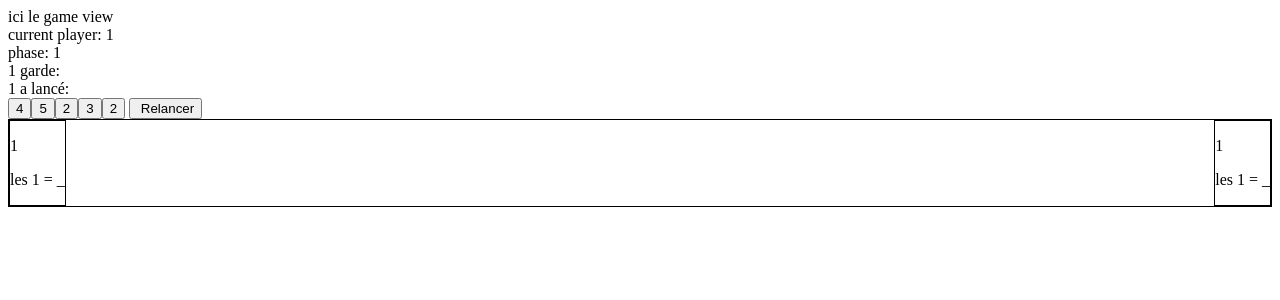
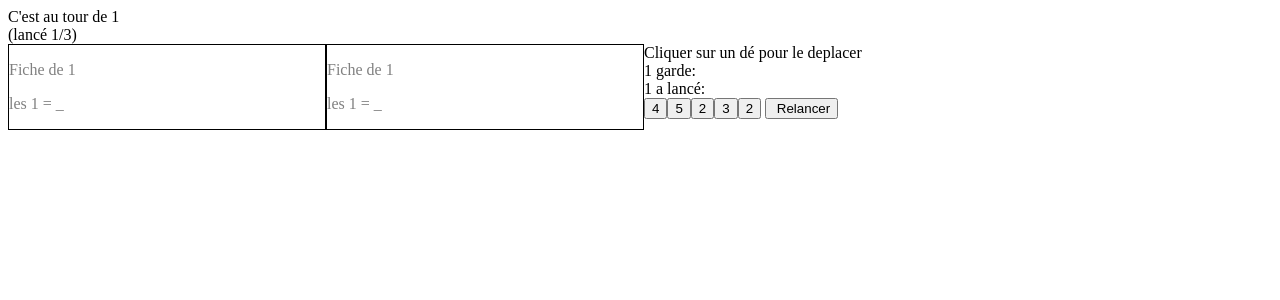
Before and after one commit to Gin-is-not-real/yam-s, a PHP site: page /index.php?action=play&phase=1 in a window 1280 px wide. Shown: the top 300 px of the page. Run offline with PHP 8.4, Linux system fonts and the light colour scheme; the visitor is signed in with stand-in values (Sample User, id 1).

Commit message:
meilleure mise en page, retrait de messages dev, ajout aide pour les points

```diff
--- a/controller.php
+++ b/controller.php
@@ -5,19 +5,27 @@ $GLOBALS['index'] = array('les 1', 'les 2', 'les 3', 'les 4', 'les 5', 'les 6',
 );
 /*
 $GLOBALS['max']
-array contenant maximum de points pour chaque score; 1*5, 2*5, 3*5, 4*5, 5*5, 6*5,
-brelan (a verifier) 3*6;
-carré (a verifier) 4*6;
-full (brelan + paire) 25 pnt;
-ptite suite 30 pnts,
-grnde suite 40 pnts,
-yam's 50 pnts,
-chance 5*6
+array contenant le maximum de points pour chaque score
 */
 $GLOBALS['max'] = array(5, 10, 15, 20, 25, 30, 18, 24, 25, 30, 40, 50, 30);
 
+$_SESSION['gen_fiche1'] = generateFiche($_SESSION['fiche1']);
+$_SESSION['gen_fiche2'] = generateFiche($_SESSION['fiche2']);
+
+    function generateFiche($fiche) {
+        $count = count($_SESSION['current_fiche']);
+        $str = '';
+        for($i = 0; $i < $count ; $i++) {
+
+            $index = $GLOBALS['index'][$i];
+            $label_points = $fiche[$index] != null ? ' points' : ' _ ';
+
+            $str .= '<p><label for="' . $index . '" >' . $index . ' = ' . $fiche[$index] . $label_points . '</label>';
+        }
+            return $str;
+    }
+
     function initPlayers() {
-
         $_SESSION['player1'] = $_POST['player1'];
         $_SESSION['player2'] = $_POST['player2'];
 
@@ -43,21 +51,18 @@ $GLOBALS['max'] = array(5, 10, 15, 20, 25, 30, 18, 24, 25, 30, 40, 50, 30);
             'grande suite' => null,
             'yams' => null,
             'chance' => null,
-            'total' => 0
+            'total' => null
         );
         return $fiche;
     }
 
-
     function initGame() {
-
         if(isset($_POST['first_player'])) {
             $_SESSION['current_player'] = $_POST['first_player'];
         }
         else {
             $_SESSION['current_player'] = $_SESSION['current_player'] == $_SESSION['player1'] ? $_SESSION['player2'] : $_SESSION['player1'];
         }
-
 
         $_SESSION['current_fiche'] = ($_SESSION['current_player'] == $_SESSION['player1']) ? $_SESSION['fiche1'] : $_SESSION['fiche2'];
 
@@ -68,6 +73,7 @@ $GLOBALS['max'] = array(5, 10, 15, 20, 25, 30, 18, 24, 25, 30, 40, 50, 30);
     function turn($phase) {
         $_GET['current_player'] = $_SESSION['current_player'];
         $_GET['phase'] = $phase;
+
         require('gameView.php');
     }
 
--- a/gameView.php
+++ b/gameView.php
@@ -2,10 +2,8 @@
     $title = 'Game';
     ob_start();
 
-    echo 'ici le game view';
-    echo '<br/>current player: ' . $_SESSION['current_player'];
-    echo '<br/>phase: ' . $_GET['phase'] . '<br/>';
-
+    echo 'C\'est au tour de ' . $_SESSION['current_player'];
+    echo '<br/>' . '(lancé ' . $_GET['phase'] . '/3)' . '<br/>';
 
 /*
 phase=1
@@ -27,7 +25,6 @@ phase=1
 phase = 2
 */
     else {
-
         for($i = 1; $i < 6; $i++) {
 
             $stock[$i] = (isset($_POST['hidden' . $i])) ? $_POST['hidden' . $i] : null;
@@ -36,12 +33,14 @@ phase = 2
         }
     }
 
-
-
 /*
 all
 */
+include('hub1.php');
+include('hub2.php');
 ?>
+<div id="board">
+    <div>Cliquer sur un dé pour le deplacer</div>
     <div><?= $_SESSION['current_player']; ?> garde:</div>
 
 <?php
@@ -69,14 +68,8 @@ all
 ?>
         <input type="submit" value=" <?= $_GET['phase'] == 3 ? 'Valider le score' : 'Relancer'; ?>" />
     </form>
+</div>
 
-<?php
-    include('hub.php');
-    /*
-    echo '<br/>' . 'current fiche' . '<br/>';
-    print_r($_SESSION['current_fiche']);
-    */
-?>
 
 <script type="text/javascript">
     var dice1 = document.querySelector('#dice_1');
@@ -121,7 +114,7 @@ all
 
     }
 </script>
+
 <?php
-
 $content = ob_get_clean();
 require('template.php');
--- a/hub.php
+++ b/hub.php
@@ -1,46 +1,38 @@
-<div id="hub">
+<!-- <div id="hub"> -->
 
-<?php
-
-    function generateFiche($fiche) {
-        $count = count($_SESSION['current_fiche']);
-        $str = '';
-        for($i = 0; $i < $count ; $i++) {
-
-            $index = $GLOBALS['index'][$i];
-            $label_points = $fiche[$index] != null ? ' points' : ' _ ';
-
-            $str .= '<p><label for="' . $index . '" >' . $index . ' = ' . $fiche[$index] . $label_points . '</label>';
-        }
-            return $str;
-    }
-?>
-
-    <div class="hub" id="player1">
+    <div class="hub" id="hub1">
 <?php
     echo '<p>' . $_SESSION['player1'] . '</p>';
-    $fiche = generateFiche($_SESSION['fiche1']);
-    echo $fiche;
+    echo $_SESSION['gen_fiche1'];
 ?>
     </div>
 
     <br/>
 
-    <div class="hub" id="player2">
+    <div class="hub" id="hub2">
 <?php
     echo '<p>' . $_SESSION['player2'] . '</p>';
-    $fiche = generateFiche($_SESSION['fiche2']);
-    echo $fiche;
+    echo $_SESSION['gen_fiche2'];
 ?>
     </div>
 
+<!-- </div> -->
     <style type="text/css" >
+/*
         #hub {
             border: 1px solid black;
             display: flex;
             justify-content: space-between;
         }
+*/
         .hub {
             border: 1px solid black;
         }
+
+        #hub1 {
+            float: left;
+        }
+        #hub2 {
+            float: right;
+        }
     </style>
--- /dev/null
+++ b/hub1.php
@@ -0,0 +1,41 @@
+<div class="hub" id="hub1">
+<?php
+    echo '<p>' . 'Fiche de ' . $_SESSION['player1'] . '</p>';
+    echo $_SESSION['gen_fiche1'];
+?>
+</div>
+
+<style type="text/css" >
+
+    .hub {
+        border: 1px solid black;
+        width: 25%;
+    }
+
+<?php
+    if($_SESSION['current_player'] == $_SESSION['player1']) {
+?>
+
+        #hub1 {
+            float: left;
+        }
+        #hub2 {
+            color: grey;
+        }
+
+<?php
+    }
+    else {
+?>
+
+        #hub1 {
+            float: right;
+        }
+        #hub1 {
+            color: grey;
+        }
+
+<?php
+    }
+?>
+    </style>
--- /dev/null
+++ b/hub2.php
@@ -0,0 +1,41 @@
+<div class="hub" id="hub2">
+<?php
+    echo '<p>' . 'Fiche de ' . $_SESSION['player2'] . '</p>';
+    echo $_SESSION['gen_fiche2'];
+?>
+    </div>
+
+    <style type="text/css" >
+
+        .hub {
+            border: 1px solid black;
+            width: 25%;
+        }
+
+<?php
+    if($_SESSION['current_player'] == $_SESSION['player2']) {
+?>
+
+        #hub2 {
+            float: left;
+        }
+        #hub1 {
+            color: grey;
+        }
+
+<?php
+    }
+    else {
+?>
+
+        #hub2 {
+            float: right;
+        }
+        #hub2 {
+            color: grey;
+        }
+
+<?php
+    }
+?>
+    </style>
```
Also changed, not shown: indexView.php (+5 -5 lines), scoreView.php (+12 -28 lines).
